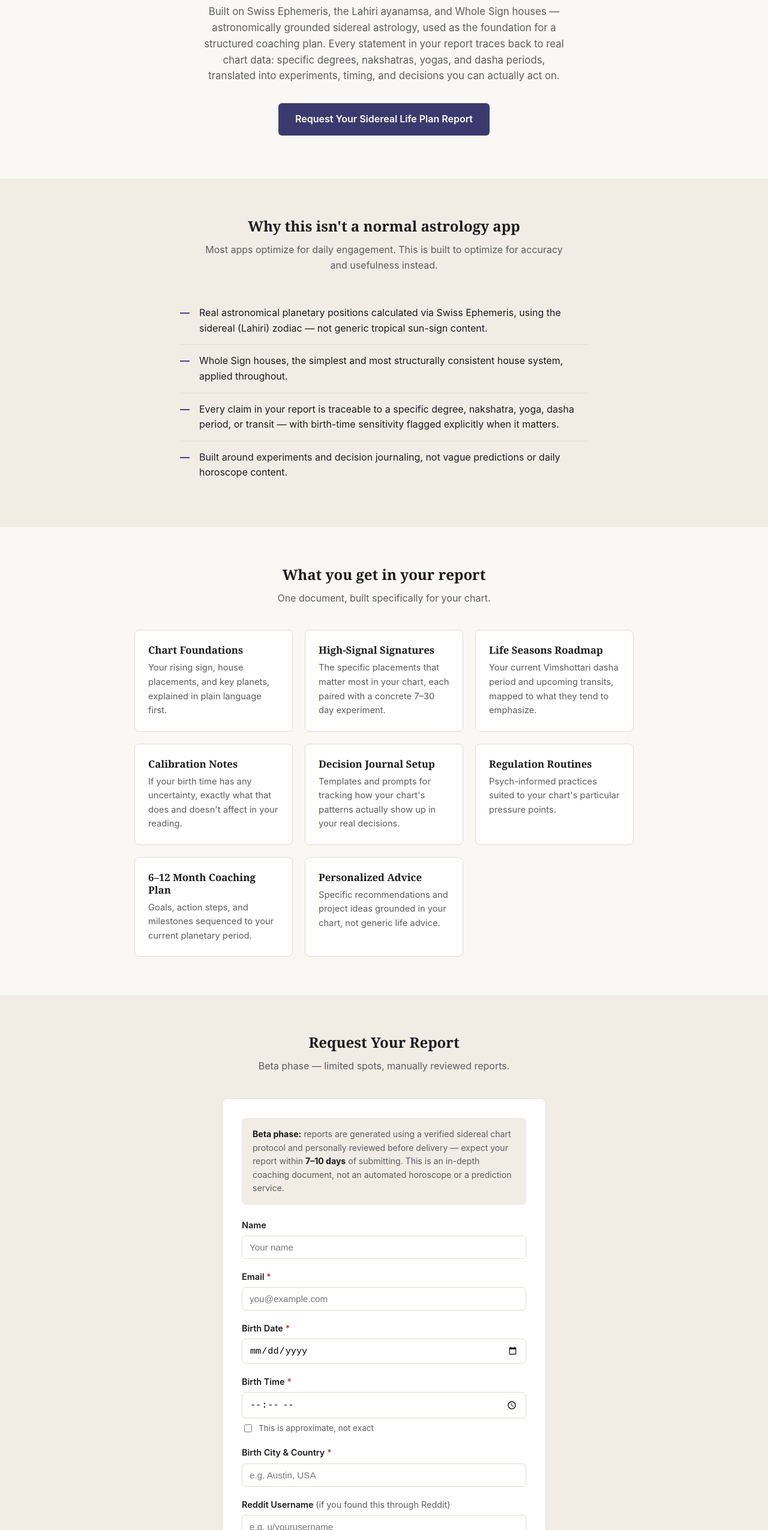
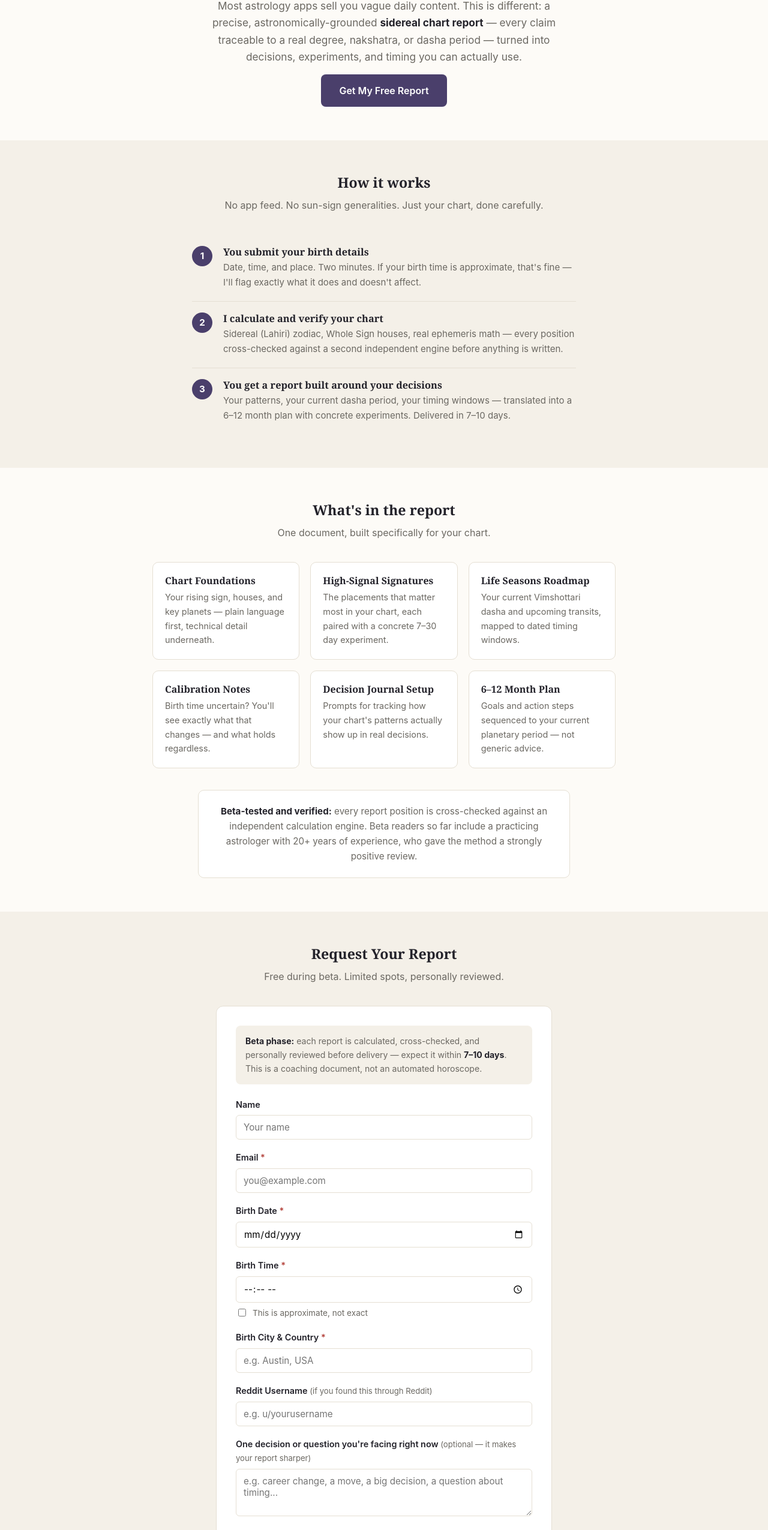
Before and after one commit to dazedbabe/sidereal-chart, a plain HTML site: page index.html in a window 1280 px wide. Shown: the part 186-2737 px from the top of the page at 60% size. Drawn offline with Linux system fonts and the light colour scheme.

Commit message:
Revise title and improve layout styles in index.html
Updated the title and various CSS styles for better layout and design. Enhanced the content for clarity and engagement, particularly in sections related to the report and its features.

```diff
--- a/index.html
+++ b/index.html
@@ -3,17 +3,18 @@
 <head>
 <meta charset="UTF-8">
 <meta name="viewport" content="width=device-width, initial-scale=1.0">
-<title>Sidereal Life Plan — Vedic Coaching, Not Just Horoscopes</title>
+<title>Sidereal Life Plan — Free Beta Readings</title>
 <style>
   :root {
-    --bg: #faf8f5;
-    --bg-alt: #f1ede5;
-    --text: #1c1c1e;
-    --muted: #5c5c60;
-    --accent: #3b3a6e;
-    --accent-light: #5b59a0;
-    --border: #e2ddd2;
-    --card-bg: #ffffff;
+    --bg: #fdfbf7;
+    --bg-alt: #f4f0e8;
+    --text: #23222a;
+    --muted: #6b6862;
+    --accent: #4a3f6b;
+    --accent-warm: #b5651d;
+    --accent-light: #6d5f96;
+    --border: #e5dfd3;
+    --card: #ffffff;
   }
 
   * { box-sizing: border-box; }
@@ -23,7 +24,7 @@
     font-family: -apple-system, "Segoe UI", Helvetica, Arial, sans-serif;
     background: var(--bg);
     color: var(--text);
-    line-height: 1.6;
+    line-height: 1.65;
   }
 
   h1, h2, h3 {
@@ -32,44 +33,22 @@
     margin: 0 0 0.5em;
   }
 
-  .container {
-    max-width: 880px;
-    margin: 0 auto;
-    padding: 0 24px;
-  }
+  .container { max-width: 820px; margin: 0 auto; padding: 0 24px; }
+  section { padding: 56px 0; }
+  section.alt { background: var(--bg-alt); }
 
-  section {
-    padding: 64px 0;
-  }
-
-  section.alt {
-    background: var(--bg-alt);
-  }
-
-  .hero {
-    padding: 88px 0 72px;
-    text-align: center;
-  }
-
-  .hero h1 {
-    font-size: 2.1rem;
-    max-width: 700px;
-    margin: 0 auto 20px;
-  }
-
-  .hero p.sub {
-    max-width: 620px;
-    margin: 0 auto 32px;
-    color: var(--muted);
-    font-size: 1.05rem;
-  }
+  .hero { padding: 72px 0 56px; text-align: center; }
+  .hero h1 { font-size: 2.2rem; max-width: 660px; margin: 0 auto 18px; }
+  .hero .tagline { color: var(--accent-warm); font-weight: 600; letter-spacing: 0.06em; text-transform: uppercase; font-size: 0.8rem; margin-bottom: 14px; }
+  .hero p.sub { max-width: 600px; margin: 0 auto 14px; color: var(--muted); font-size: 1.08rem; }
+  .hero p.sub strong { color: var(--text); }
 
   .btn-primary {
     display: inline-block;
     background: var(--accent);
     color: #fff;
-    padding: 14px 28px;
-    border-radius: 6px;
+    padding: 14px 30px;
+    border-radius: 8px;
     text-decoration: none;
     font-size: 1rem;
     font-weight: 600;
@@ -77,219 +56,96 @@
     cursor: pointer;
     transition: background 0.15s ease;
   }
-
   .btn-primary:hover { background: var(--accent-light); }
 
   .btn-secondary {
     display: inline-block;
     background: transparent;
     color: var(--accent);
-    padding: 12px 24px;
-    border-radius: 6px;
+    padding: 11px 22px;
+    border-radius: 8px;
     text-decoration: none;
     font-size: 0.95rem;
     font-weight: 600;
     border: 1.5px solid var(--accent);
   }
 
-  h2 {
-    font-size: 1.5rem;
-    text-align: center;
-    margin-bottom: 12px;
+  h2 { font-size: 1.45rem; text-align: center; margin-bottom: 10px; }
+  p.section-sub { text-align: center; color: var(--muted); max-width: 580px; margin: 0 auto 36px; }
+
+  .steps { max-width: 640px; margin: 0 auto; }
+  .step { display: flex; gap: 18px; padding: 18px 0; border-bottom: 1px solid var(--border); }
+  .step:last-child { border-bottom: none; }
+  .step .num {
+    flex: 0 0 34px; height: 34px; border-radius: 50%;
+    background: var(--accent); color: #fff; font-weight: 700;
+    display: flex; align-items: center; justify-content: center; font-size: 0.95rem;
+    font-family: -apple-system, sans-serif;
+  }
+  .step h3 { font-size: 1.02rem; margin-bottom: 4px; }
+  .step p { color: var(--muted); font-size: 0.94rem; margin: 0; }
+
+  .card-grid { display: grid; grid-template-columns: repeat(auto-fit, minmax(230px, 1fr)); gap: 18px; }
+  .card { background: var(--card); border: 1px solid var(--border); border-radius: 10px; padding: 20px; }
+  .card h3 { font-size: 1rem; margin-bottom: 6px; }
+  .card p { color: var(--muted); font-size: 0.9rem; margin: 0; }
+
+  .trust-box {
+    max-width: 620px; margin: 36px auto 0; text-align: center;
+    background: var(--card); border: 1px solid var(--border); border-radius: 10px; padding: 22px 26px;
+  }
+  .trust-box p { margin: 0; color: var(--muted); font-size: 0.95rem; }
+  .trust-box strong { color: var(--text); }
+
+  form {
+    max-width: 560px; margin: 0 auto; background: var(--card);
+    border: 1px solid var(--border); border-radius: 12px; padding: 32px;
   }
 
-  p.section-sub {
-    text-align: center;
-    color: var(--muted);
-    max-width: 600px;
-    margin: 0 auto 40px;
-
- }
-
-  ul.checklist {
-    list-style: none;
-    padding: 0;
-    max-width: 680px;
-    margin: 0 auto;
-  }
-
-  ul.checklist li {
-    padding: 14px 0 14px 32px;
-    border-bottom: 1px solid var(--border);
-    position: relative;
-  }
-
-  ul.checklist li:last-child { border-bottom: none; }
-
-  ul.checklist li::before {
-    content: "—";
-    position: absolute;
-    left: 0;
-    color: var(--accent);
-    font-weight: bold;
-  }
-
-  .card-grid {
-    display: grid;
-    grid-template-columns: repeat(auto-fit, minmax(240px, 1fr));
-    gap: 20px;
-  }
-
-  .card {
-    background: var(--card-bg);
-    border: 1px solid var(--border);
-    border-radius: 8px;
-    padding: 22px;
-  }
-
-  .card h3 {
-    font-size: 1.05rem;
-    margin-bottom: 8px;
-  }
-
-  .card p {
-    color: var(--muted);
-    font-size: 0.92rem;
-    margin: 0;
-  }
-
-  form {
-    max-width: 540px;
-    margin: 0 auto;
-    background: var(--card-bg);
-    border: 1px solid var(--border);
-    border-radius: 10px;
-    padding: 32px;
-  }
-
-  .field {
-    margin-bottom: 18px;
-  }
-
-  label {
-    display: block;
-    font-weight: 600;
-    font-size: 0.9rem;
-    margin-bottom: 6px;
-  }
-
+  .field { margin-bottom: 18px; }
+  label { display: block; font-weight: 600; font-size: 0.9rem; margin-bottom: 6px; }
   label .req { color: #b3413a; }
+  label .hint { font-weight: 400; color: var(--muted); font-size: 0.82rem; }
 
   input[type="text"],
   input[type="email"],
   input[type="date"],
   input[type="time"],
   textarea {
-    width: 100%;
-    padding: 10px 12px;
-    border: 1px solid var(--border);
-    border-radius: 6px;
-    font-size: 0.95rem;
-    background: #fff;
+    width: 100%; padding: 10px 12px; border: 1px solid var(--border);
+    border-radius: 6px; font-size: 0.95rem; background: #fff;
+    font-family: inherit;
   }
 
-  .checkbox-row {
-    display: flex;
-    align-items: center;
-    gap: 8px;
-    margin-top: 6px;
-  }
-
-  .checkbox-row label {
-    font-weight: 400;
-    margin: 0;
-    font-size: 0.85rem;
-    color: var(--muted);
-  }
+  .checkbox-row { display: flex; align-items: center; gap: 8px; margin-top: 6px; }
+  .checkbox-row label { font-weight: 400; margin: 0; font-size: 0.85rem; color: var(--muted); }
 
   .form-note {
-    background: var(--bg-alt);
-    border-radius: 6px;
-    padding: 16px 18px;
-    font-size: 0.88rem;
-    color: var(--muted);
-    margin-bottom: 22px;
+    background: var(--bg-alt); border-radius: 8px; padding: 14px 16px;
+    font-size: 0.88rem; color: var(--muted); margin-bottom: 22px;
   }
-
   .form-note strong { color: var(--text); }
 
-  .form-success {
-    display: none;
-    text-align: center;
-    padding: 20px;
-    color: var(--accent);
-    font-weight: 600;
-  }
+  .form-success { display: none; text-align: center; padding: 20px; color: var(--accent); font-weight: 600; }
 
-  .roadmap-item {
-    border-left: 3px solid var(--accent);
-    padding-left: 18px;
-    margin-bottom: 28px;
-  }
+  .roadmap-item { border-left: 3px solid var(--accent); padding-left: 18px; margin-bottom: 24px; }
+  .roadmap-item h3 { font-size: 1.02rem; margin-bottom: 5px; }
+  .roadmap-item p { color: var(--muted); margin: 0; font-size: 0.93rem; }
 
-  .roadmap-item h3 {
-    font-size: 1.05rem;
-    margin-bottom: 6px;
-  }
-
-  .roadmap-item p {
-    color: var(--muted);
-    margin: 0 0 10px;
-  }
-
-  .early-access-box {
-    max-width: 540px;
-    margin: 40px auto 0;
-    background: var(--card-bg);
-    border: 1px solid var(--border);
-    border-radius: 10px;
-    padding: 28px;
-    text-align: center;
-  }
-
-  .early-access-box h3 {
-    margin-bottom: 8px;
-  }
-
-  .early-access-box p {
-    color: var(--muted);
-    font-size: 0.92rem;
-    margin-bottom: 20px;
-  }
-
-  .faq-item {
-    max-width: 680px;
-    margin: 0 auto 26px;
-  }
-
-  .faq-item h3 {
-    font-size: 1.02rem;
-    margin-bottom: 6px;
-  }
-
-  .faq-item p {
-    color: var(--muted);
-    margin: 0;
-  }
+  .faq-item { max-width: 640px; margin: 0 auto 22px; }
+  .faq-item h3 { font-size: 1rem; margin-bottom: 5px; }
+  .faq-item p { color: var(--muted); margin: 0; font-size: 0.94rem; }
 
   footer {
-    text-align: center;
-    padding: 48px 24px;
-    color: var(--muted);
-    font-size: 0.85rem;
-    border-top: 1px solid var(--border);
+    text-align: center; padding: 44px 24px; color: var(--muted);
+    font-size: 0.85rem; border-top: 1px solid var(--border);
   }
-
   footer a { color: var(--accent); }
-
-  .disclaimer {
-    max-width: 560px;
-    margin: 16px auto 0;
-  }
+  .disclaimer { max-width: 540px; margin: 14px auto 0; }
 
   @media (max-width: 600px) {
-    .hero h1 { font-size: 1.6rem; }
-    section { padding: 48px 0; }
+    .hero h1 { font-size: 1.65rem; }
+    section { padding: 44px 0; }
     form { padding: 22px; }
   }
 </style>
@@ -298,68 +154,82 @@
 
 <section class="hero">
   <div class="container">
-    <h1>Sidereal Life Plan — Vedic Coaching, Not Just Horoscopes.</h1>
+    <p class="tagline">Free beta — limited spots</p>
+    <h1>A reading that shows its math.</h1>
     <p class="sub">
-      Built on Swiss Ephemeris, the Lahiri ayanamsa, and Whole Sign houses — astronomically
-      grounded sidereal astrology, used as the foundation for a structured coaching plan.
-      Every statement in your report traces back to real chart data: specific degrees,
-      nakshatras, yogas, and dasha periods, translated into experiments, timing, and decisions
-      you can actually act on.
+      Most astrology apps sell you vague daily content. This is different: a precise,
+      astronomically-grounded <strong>sidereal chart report</strong> — every claim traceable
+      to a real degree, nakshatra, or dasha period — turned into decisions, experiments,
+      and timing you can actually use.
     </p>
-    <a href="#request-form" class="btn-primary">Request Your Sidereal Life Plan Report</a>
+    <a href="#request-form" class="btn-primary">Get My Free Report</a>
   </div>
 </section>
 
 <section class="alt">
   <div class="container">
-    <h2>Why this isn't a normal astrology app</h2>
-    <p class="section-sub">Most apps optimize for daily engagement. This is built to optimize for accuracy and usefulness instead.</p>
-    <ul class="checklist">
-      <li>Real astronomical planetary positions calculated via Swiss Ephemeris, using the sidereal (Lahiri) zodiac — not generic tropical sun-sign content.</li>
-      <li>Whole Sign houses, the simplest and most structurally consistent house system, applied throughout.</li>
-      <li>Every claim in your report is traceable to a specific degree, nakshatra, yoga, dasha period, or transit — with birth-time sensitivity flagged explicitly when it matters.</li>
-      <li>Built around experiments and decision journaling, not vague predictions or daily horoscope content.</li>
-    </ul>
+    <h2>How it works</h2>
+    <p class="section-sub">No app feed. No sun-sign generalities. Just your chart, done carefully.</p>
+    <div class="steps">
+      <div class="step">
+        <div class="num">1</div>
+        <div>
+          <h3>You submit your birth details</h3>
+          <p>Date, time, and place. Two minutes. If your birth time is approximate, that's fine — I'll flag exactly what it does and doesn't affect.</p>
+        </div>
+      </div>
+      <div class="step">
+        <div class="num">2</div>
+        <div>
+          <h3>I calculate and verify your chart</h3>
+          <p>Sidereal (Lahiri) zodiac, Whole Sign houses, real ephemeris math — every position cross-checked against a second independent engine before anything is written.</p>
+        </div>
+      </div>
+      <div class="step">
+        <div class="num">3</div>
+        <div>
+          <h3>You get a report built around your decisions</h3>
+          <p>Your patterns, your current dasha period, your timing windows — translated into a 6–12 month plan with concrete experiments. Delivered in 7–10 days.</p>
+        </div>
+      </div>
+    </div>
   </div>
 </section>
 
 <section>
   <div class="container">
-    <h2>What you get in your report</h2>
+    <h2>What's in the report</h2>
     <p class="section-sub">One document, built specifically for your chart.</p>
     <div class="card-grid">
       <div class="card">
         <h3>Chart Foundations</h3>
-        <p>Your rising sign, house placements, and key planets, explained in plain language first.</p>
+        <p>Your rising sign, houses, and key planets — plain language first, technical detail underneath.</p>
       </div>
       <div class="card">
         <h3>High-Signal Signatures</h3>
-        <p>The specific placements that matter most in your chart, each paired with a concrete 7–30 day experiment.</p>
+        <p>The placements that matter most in your chart, each paired with a concrete 7–30 day experiment.</p>
       </div>
       <div class="card">
         <h3>Life Seasons Roadmap</h3>
-        <p>Your current Vimshottari dasha period and upcoming transits, mapped to what they tend to emphasize.</p>
+        <p>Your current Vimshottari dasha and upcoming transits, mapped to dated timing windows.</p>
       </div>
       <div class="card">
         <h3>Calibration Notes</h3>
-        <p>If your birth time has any uncertainty, exactly what that does and doesn't affect in your reading.</p>
+        <p>Birth time uncertain? You'll see exactly what that changes — and what holds regardless.</p>
       </div>
       <div class="card">
         <h3>Decision Journal Setup</h3>
-        <p>Templates and prompts for tracking how your chart's patterns actually show up in your real decisions.</p>
+        <p>Prompts for tracking how your chart's patterns actually show up in real decisions.</p>
       </div>
       <div class="card">
-        <h3>Regulation Routines</h3>
-        <p>Psych-informed practices suited to your chart's particular pressure points.</p>
+        <h3>6–12 Month Plan</h3>
+        <p>Goals and action steps sequenced to your current planetary period — not generic advice.</p>
       </div>
-      <div class="card">
-        <h3>6–12 Month Coaching Plan</h3>
-        <p>Goals, action steps, and milestones sequenced to your current planetary period.</p>
-      </div>
-      <div class="card">
-        <h3>Personalized Advice</h3>
-        <p>Specific recommendations and project ideas grounded in your chart, not generic life advice.</p>
-      </div>
+    </div>
+    <div class="trust-box">
+      <p><strong>Beta-tested and verified:</strong> every report position is cross-checked against an independent
+      calculation engine. Beta readers so far include a practicing astrologer with 20+ years of experience,
+      who gave the method a strongly positive review.</p>
     </div>
   </div>
 </section>
@@ -367,15 +237,14 @@
 <section class="alt" id="request-form">
   <div class="container">
     <h2>Request Your Report</h2>
-    <p class="section-sub">Beta phase — limited spots, manually reviewed reports.</p>
+    <p class="section-sub">Free during beta. Limited spots, personally reviewed.</p>
 
     <form id="lifeplan-form" action="https://formspree.io/f/moejqzjr" method="POST">
 
       <div class="form-note">
-        <strong>Beta phase:</strong> reports are generated using a verified sidereal chart
-        protocol and personally reviewed before delivery — expect your report within
-        <strong>7–10 days</strong> of submitting. This is an in-depth coaching document,
-        not an automated horoscope or a prediction service.
+        <strong>Beta phase:</strong> each report is calculated, cross-checked, and personally reviewed
+        before delivery — expect it within <strong>7–10 days</strong>. This is a coaching document,
+        not an automated horoscope.
       </div>
 
       <div class="field">
@@ -408,12 +277,12 @@
       </div>
 
       <div class="field">
-        <label for="reddit">Reddit Username <span style="font-weight:400;color:#5c5c60;">(if you found this through Reddit)</span></label>
+        <label for="reddit">Reddit Username <span class="hint">(if you found this through Reddit)</span></label>
         <input type="text" id="reddit" name="reddit_username" placeholder="e.g. u/yourusername">
       </div>
 
       <div class="field">
-        <label for="question">One decision or question you're facing right now <span style="font-weight:400;color:#5c5c60;">(optional, but it makes your report sharper)</span></label>
+        <label for="question">One decision or question you're facing right now <span class="hint">(optional — it makes your report sharper)</span></label>
         <textarea id="question" name="current_question" rows="3" placeholder="e.g. career change, a move, a big decision, a question about timing..."></textarea>
       </div>
 
@@ -429,12 +298,12 @@
 
 <section id="roadmap">
   <div class="container">
-    <h2>What's Coming Next</h2>
-    <p class="section-sub">The Life Plan Report is the first piece. The same chart engine and method is the foundation for what's planned next.</p>
+    <h2>What's coming next</h2>
+    <p class="section-sub">The report is the first piece. The same verified engine and method is the foundation for what follows.</p>
 
     <div class="roadmap-item">
       <h3>Sidereal Decision Lab</h3>
-      <p>An interactive decision-support tool that links specific choices you're facing to your chart, offering relevant experiments and reflection prompts in the moment.</p>
+      <p>An interactive tool that links the specific choice you're facing to your chart, with relevant experiments and reflection prompts in the moment.</p>
     </div>
     <div class="roadmap-item">
       <h3>Sidereal Season Planner</h3>
@@ -442,58 +311,52 @@
     </div>
     <div class="roadmap-item">
       <h3>Life Plan Workbook</h3>
-      <p>A physical or digital planner that holds your experiments, decision journal, and season plan in one place.</p>
+      <p>A planner that holds your experiments, decision journal, and season plan in one place.</p>
     </div>
     <div class="roadmap-item">
       <h3>Astrologer's Assistant</h3>
-      <p>A backend tool for professional astrologers to prepare chart-based coaching reports using this same method.</p>
-    </div>
-
-    <div class="early-access-box">
-      <h3>Reserve Early Access</h3>
-      <p>Lock in founding pricing for the tools above before they launch. Limited to early respondents.</p>
-      <a href="https://www.paypal.com/ncp/payment/2MLLZWT2KUN9J" class="btn-secondary">Reserve My Spot — $15</a>
+      <p>A backend tool for professional astrologers to prepare chart-based coaching reports with this same method.</p>
     </div>
   </div>
 </section>
 
 <section class="alt">
   <div class="container">
-    <h2>Frequently Asked Questions</h2>
+    <h2>Frequently asked questions</h2>
 
     <div class="faq-item">
-      <h3>Do you use tropical astrology?</h3>
-      <p>No. We use sidereal/Vedic astrology with the Lahiri ayanamsa and Whole Sign houses, calculated via Swiss Ephemeris.</p>
+      <h3>Is this tropical astrology?</h3>
+      <p>No — sidereal (Vedic), with the Lahiri ayanamsa and Whole Sign houses, calculated from real ephemeris data.</p>
     </div>
     <div class="faq-item">
       <h3>Is this AI generated?</h3>
-      <p>Yes, but grounded in precise chart math and a clear method. The tool handles the pattern analysis; a person reviews and edits every report during beta before it's sent to you.</p>
+      <p>The math is machine-precise and cross-checked; the writing is personally reviewed and edited before anything is sent. During beta, every report gets a human pass.</p>
     </div>
     <div class="faq-item">
       <h3>Will you tell me my future?</h3>
-      <p>No predictions. We focus on timing, patterns, and coaching, so you can design your life and test how your chart's tendencies actually show up for you.</p>
+      <p>No predictions. This is about timing, patterns, and decisions — you test how your chart's tendencies actually show up in your life.</p>
     </div>
     <div class="faq-item">
       <h3>What if my birth time is off?</h3>
-      <p>We'll flag exactly what that affects — typically finer details like your exact Ascendant degree or Antardasha entry dates — and what stays stable regardless, like your Moon sign and broader dasha periods.</p>
+      <p>The report flags exactly what that affects (fine details like your exact Ascendant degree) and what stays solid regardless (Moon sign, broader dasha periods).</p>
     </div>
     <div class="faq-item">
-      <h3>How is this different from astrology apps?</h3>
-      <p>Depth, method transparency, and structure. This isn't daily content — it's a one-time, in-depth report built around experiments and decision-making, not a feed.</p>
+      <h3>Why free?</h3>
+      <p>This is a beta round. You get a full report at no cost; in exchange, honest feedback and (if you're willing) a testimonial. That's the trade.</p>
     </div>
   </div>
 </section>
 
 <footer>
   <div class="container">
-    <p>Questions? Reach out at <a href="mailto:theonlykayla.laken@gmail.com">theonlykayla.laken@gmail.com</a></p>
+    <p>Questions? <a href="mailto:theonlykayla.laken@gmail.com">theonlykayla.laken@gmail.com</a></p>
     <p class="disclaimer">This is a coaching and self-reflection tool. It is not medical, legal, or financial advice.</p>
   </div>
 </footer>
 
 <script>
-  // Capture ?src= from the URL (e.g. ?src=niche or ?src=broad) so signups
-  // from different shared links can be compared by traffic source.
+  // Capture ?src= from the URL (e.g. ?src=reddit) so signups from different
+  // shared links can be compared by traffic source.
   (function () {
     const params = new URLSearchParams(window.location.search);
     const src = params.get('src');
@@ -501,15 +364,6 @@
       document.getElementById('source').value = src;
     }
   })();
-
-  // Basic client-side validation + success message (Formspree handles the
-  // actual submission once the form action ID is filled in).
-  document.getElementById('lifeplan-form').addEventListener('submit', function (e) {
-    const form = e.target;
-    if (!form.checkValidity()) {
-      return; // browser shows native validation messages
-    }
-  });
 </script>
 
 </body>
```
